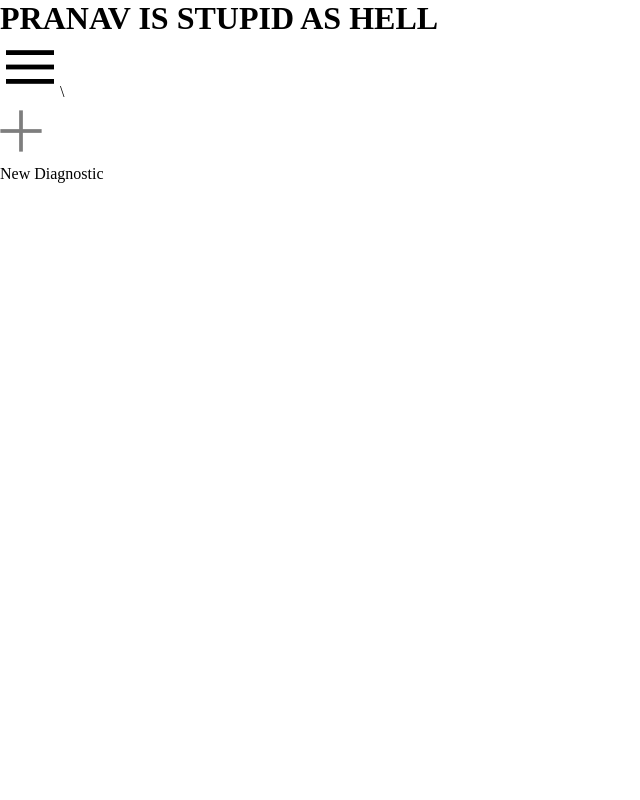
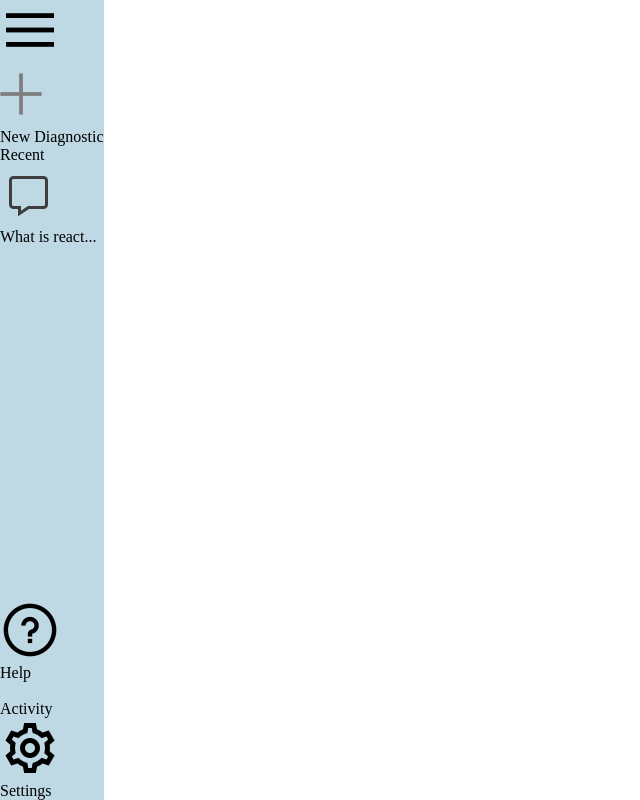
Before and after one commit to setripper/ZotNostic, a React (Vite) app: page /diagnose in a window 1280 px wide. Shown: the whole page, without its empty margins (0-640 px from the left). Built offline with nearby package versions, Linux system fonts and the light colour scheme.

Commit message:
some sidebar progress

```diff
--- a/src/components/diagnosePage/DiagnosePage.jsx
+++ b/src/components/diagnosePage/DiagnosePage.jsx
@@ -5,7 +5,7 @@ import SideBar from '../sideBar/SideBar'
 function DiagnosePage() {
   return (
     <div className='Diagnose'>
-        <h1> PRANAV IS STUPID AS HELL</h1>
+
         <SideBar/>
     </div>
   )
--- a/src/components/sideBar/SideBar.jsx
+++ b/src/components/sideBar/SideBar.jsx
@@ -1,18 +1,46 @@
 import React from 'react'
 import { assets } from '../../assets/assets'
+import './SideBar.css'
 
 function SideBar() {
   return (
     <div className='sidebar'>
         <div className='top'>
-            <img src = {assets.menu_icon} alt = ""/>\
+
+            <img src = {assets.menu_icon} alt = ""/>
+
             <div className='newChat'>
                 <img src = {assets.plus_icon} alt = " "/>
                 <p>New Diagnostic</p>
             </div>
+            <div className='recent'>
+                <p className='recent-title'>Recent</p>
+                <div className="recent-entry">
+                    <img src = {assets.message_icon}/>
+                    <p>What is react...</p>
+                </div>
+            </div>
+
         </div>
 
         <div className='bottom'>
+
+            <div className="bottom-item recent-entry">
+                <img src = {assets.question_icon} alt = ""/>
+                <p>Help</p>
+            </div>
+
+            <div className="bottom-item recent-entry">
+                <img src = {assets.history_icon_icon} alt = ""/>
+                <p>Activity</p>
+            </div>
+
+            <div className="bottom-item recent-entry">
+                <img src = {assets.setting_icon} alt = ""/>
+                <p>Settings</p>
+            </div>
+
+
 
         </div>
     </div>
--- a/src/components/sideBar/Sidebar.css
+++ b/src/components/sideBar/Sidebar.css
@@ -0,0 +1,7 @@
+.sidebar {
+    min-height: 100vh;
+    display: inline-flex;
+    flex-direction: column;
+    justify-content: space-between;
+    background-color: rgb(190, 216, 228);
+}
```
